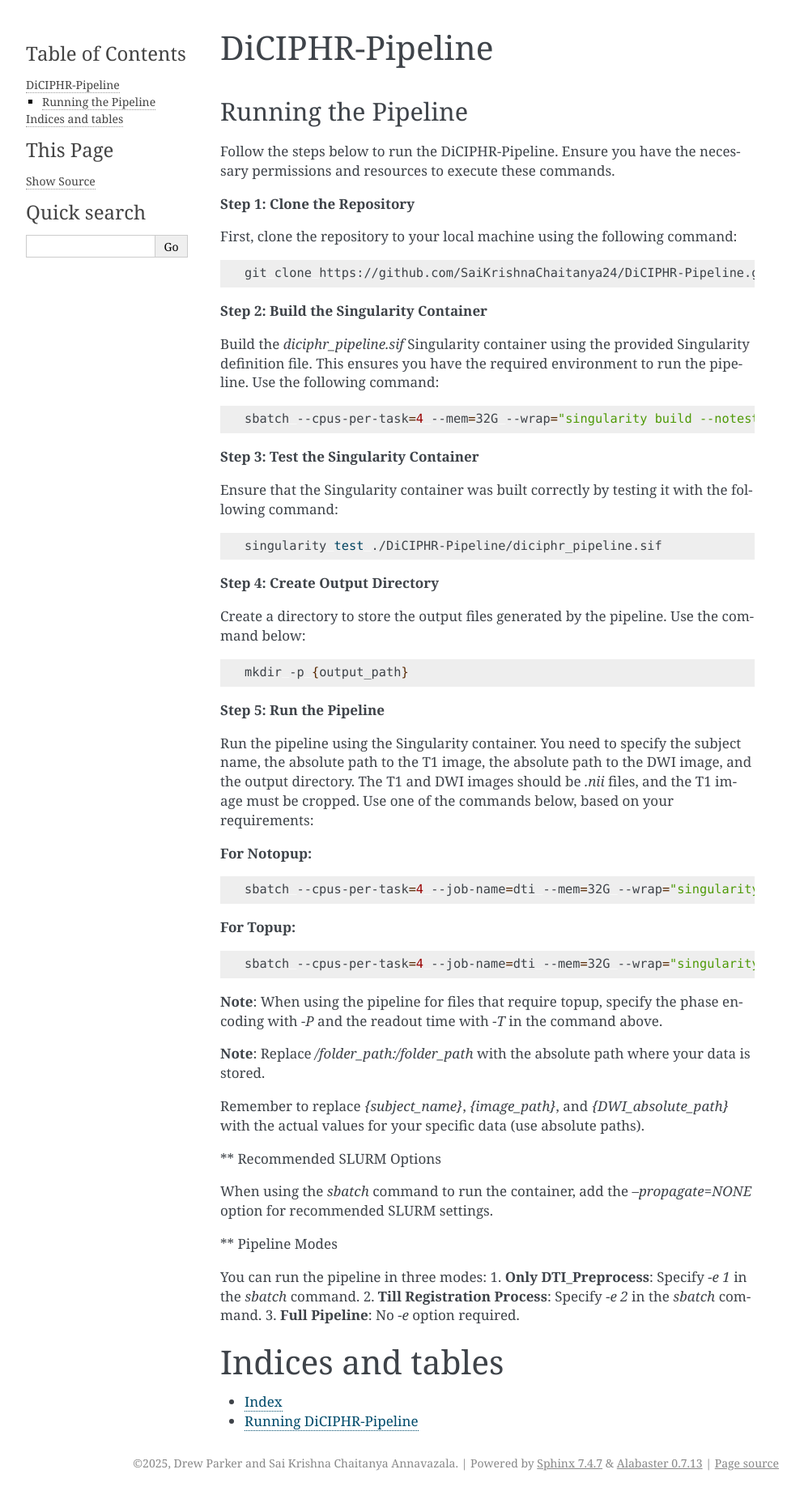
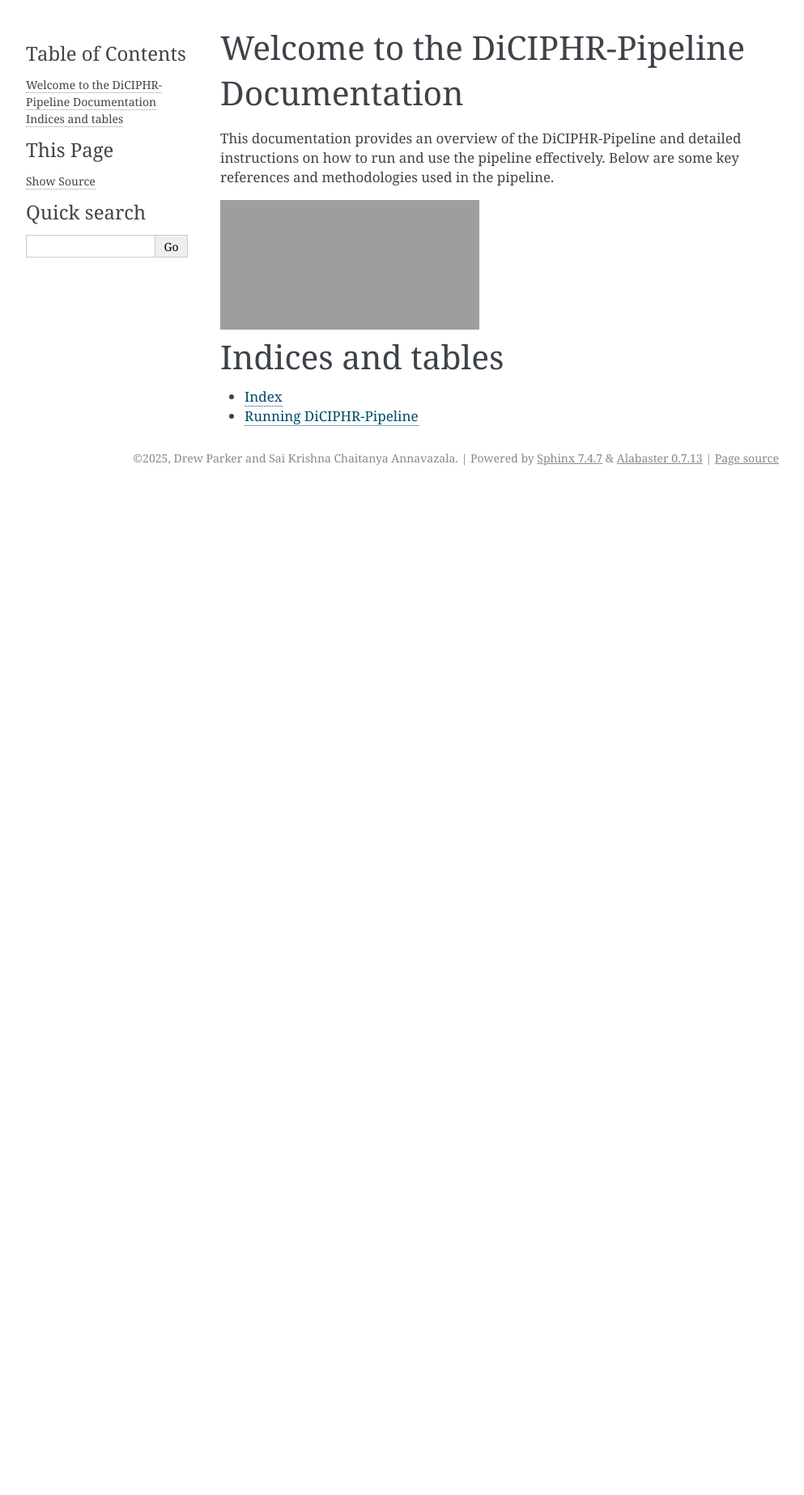
Before and after one commit to SaiKrishnaChaitanya24/DiCIPHR-Pipeline-Documentation, a Sphinx documentation site: the page built from source/index.rst, in a window 1280 px wide. Shown: the whole page at 81% size, without its empty margins (148-1141 px from the left). Built offline with Sphinx 7.4.7, drawn with Linux system fonts in a browser that asks for light colours; after the commit the page ends 900 px from its top, so only the background shows below that; grey boxes are pictures that could not be loaded.

Commit message:
Update index.rst

```diff
--- a/source/index.rst
+++ b/source/index.rst
@@ -1,76 +1,13 @@
-DiCIPHR-Pipeline
-================
+Welcome to the DiCIPHR-Pipeline Documentation
+=============================================
 
-Running the Pipeline
---------------------
+This documentation provides an overview of the DiCIPHR-Pipeline and detailed instructions on how to run and use the pipeline effectively. Below are some key references and methodologies used in the pipeline.
 
-Follow the steps below to run the DiCIPHR-Pipeline. Ensure you have the necessary permissions and resources to execute these commands.
-
-**Step 1: Clone the Repository**
-
-First, clone the repository to your local machine using the following command:
-
-.. code-block:: bash
-
-    git clone https://github.com/SaiKrishnaChaitanya24/DiCIPHR-Pipeline.git
-
-**Step 2: Build the Singularity Container**
-
-Build the `diciphr_pipeline.sif` Singularity container using the provided Singularity definition file. This ensures you have the required environment to run the pipeline. Use the following command:
-
-.. code-block:: bash
-
-    sbatch --cpus-per-task=4 --mem=32G --wrap="singularity build --notest ./DiCIPHR-Pipeline/diciphr_pipeline.sif ./DiCIPHR-Pipeline/Singularity.def"
-
-**Step 3: Test the Singularity Container**
-
-Ensure that the Singularity container was built correctly by testing it with the following command:
-
-.. code-block:: bash
-
-    singularity test ./DiCIPHR-Pipeline/diciphr_pipeline.sif
-
-**Step 4: Create Output Directory**
-
-Create a directory to store the output files generated by the pipeline. Use the command below:
-
-.. code-block:: bash
-
-    mkdir -p {output_path}
-
-**Step 5: Run the Pipeline**
-
-Run the pipeline using the Singularity container. You need to specify the subject name, the absolute path to the T1 image, the absolute path to the DWI image, and the output directory. The T1 and DWI images should be `.nii` files, and the T1 image must be cropped. Use one of the commands below, based on your requirements:
-
-**For Notopup:**
-
-.. code-block:: bash
-
-    sbatch --cpus-per-task=4 --job-name=dti --mem=32G --wrap="singularity run --no-home --bind /folder_path:/folder_path --bind {output_path}:/output ./DiCIPHR-Pipeline/diciphr_pipeline.sif -s {subject_name} -i {image_path} -d {DWI_absolute_path} -o /output"
-
-**For Topup:**
-
-.. code-block:: bash
-
-    sbatch --cpus-per-task=4 --job-name=dti --mem=32G --wrap="singularity run --no-home --bind /folder_path:/folder_path --bind {output_path}:/output ./DiCIPHR-Pipeline/diciphr_pipeline.sif -s {subject_name} -i {image_path} -d {DWI_absolute_path} -o /output -t {topup file} -P {Phase Encoding} -T {Readout Time}"
-
-**Note**: When using the pipeline for files that require topup, specify the phase encoding with `-P` and the readout time with `-T` in the command above.
-
-**Note**: Replace `/folder_path:/folder_path` with the absolute path where your data is stored.
-
-Remember to replace `{subject_name}`, `{image_path}`, and `{DWI_absolute_path}` with the actual values for your specific data (use absolute paths).
-
-** Recommended SLURM Options
-
-When using the `sbatch` command to run the container, add the `--propagate=NONE` option for recommended SLURM settings.
-
-** Pipeline Modes
-
-You can run the pipeline in three modes:
-1. **Only DTI_Preprocess**: Specify `-e 1` in the `sbatch` command.
-2. **Till Registration Process**: Specify `-e 2` in the `sbatch` command.
-3. **Full Pipeline**: No `-e` option required.
-
+.. image:: images/example_image.png
+   :alt: T1 and DTI Preprocessing pipeline
+   :width: 400px
+   :height: 200px
+   :scale: 80 %
 
 Indices and tables
 ==================
```
